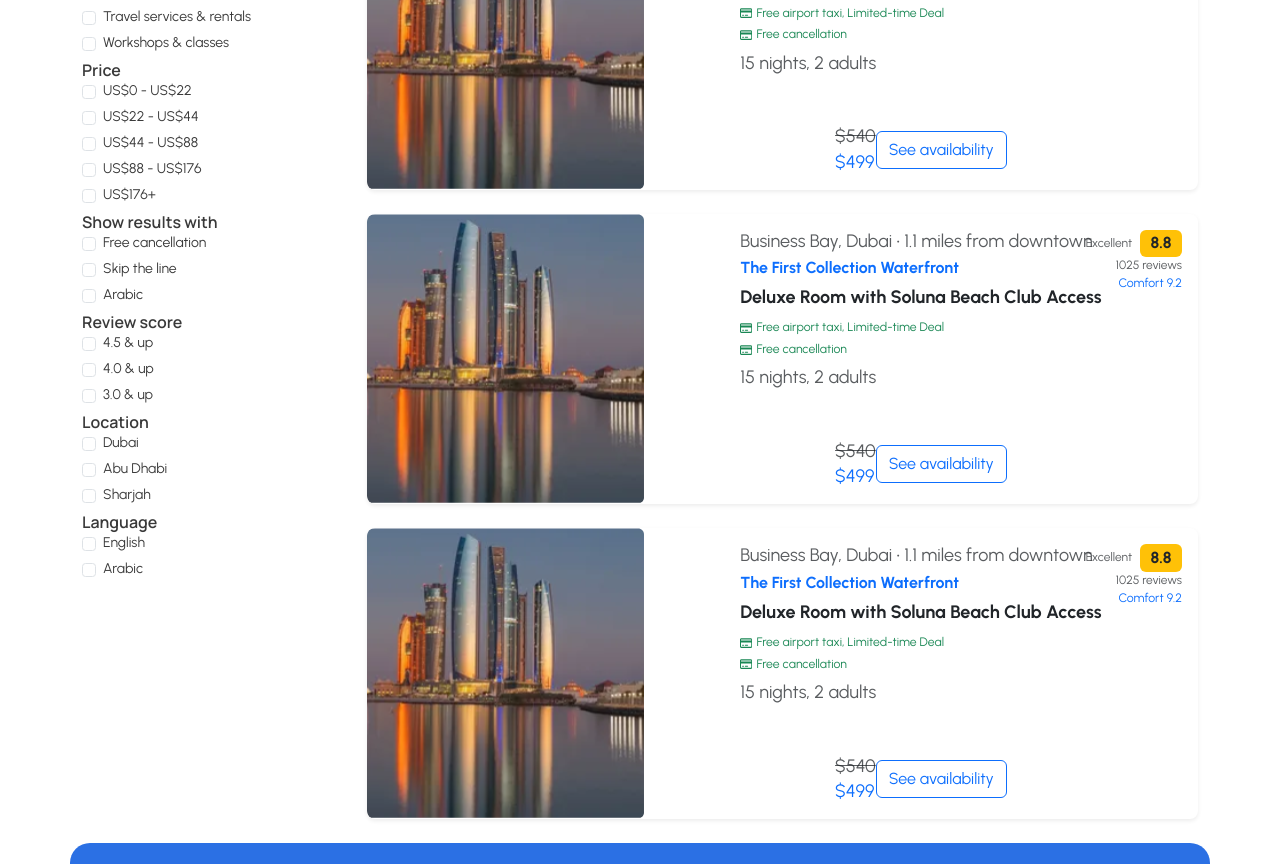
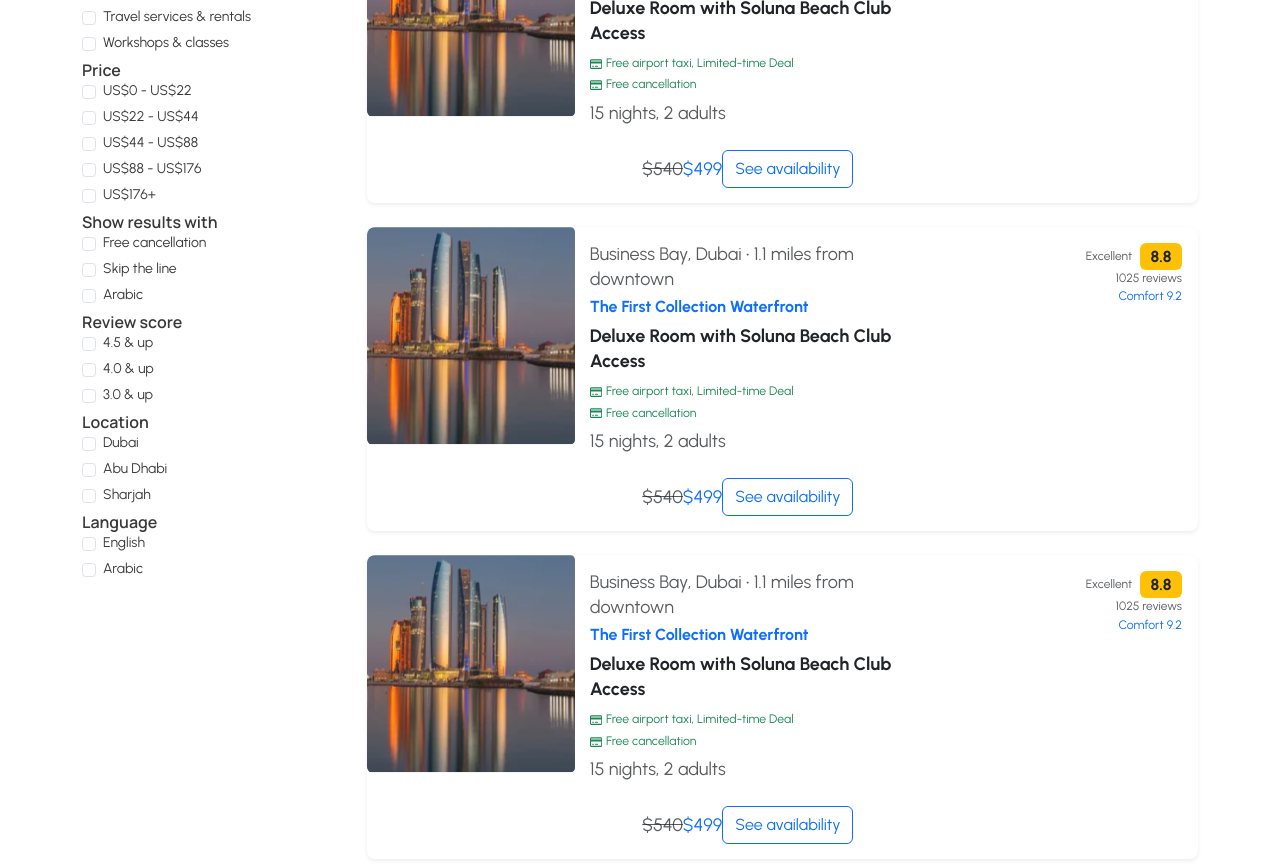
Before and after one commit to afzalimdad9/travel-mania, a Next.js app: page /hotelsearchresults in a window 1280 px wide. Shown: the part 1300-2164 px from the top of the page. Built offline with nearby package versions, Linux system fonts and the light colour scheme.

Commit message:
feat: updated hotels search result page

```diff
--- a/src/pages/hotelsearchresults.jsx
+++ b/src/pages/hotelsearchresults.jsx
@@ -227,7 +227,7 @@
               {searchResults.map((result, index) => (
                 <Card key={index} className="mb-4 border-0 shadow-sm rounded-3">
                   <Row className="g-0">
-                    <Col md={4}>
+                    <Col md={3}>
                       <Image
                         src={result.image}
                         alt={result.title}
@@ -235,8 +235,8 @@
                         className="img-fluid rounded-start"
                       />
                     </Col>
-                    <Col md={8}>
-                      <Card.Body className="d-flex flex-column justify-content-between h-100">
+                    <Col md={5}>
+                      <Card.Body className="d-flex flex-column justify-content-between">
                         <div>
                           <Card.Text className="text-muted mb-1">
                             {result.location} • {result.distance}
@@ -259,8 +259,8 @@
                             {result.nights}
                           </Card.Text>
                         </div>
-                        <div className="d-flex justify-content-between align-items-center mt-3">
-                          <div>
+                        <div className="d-flex align-items-center mt-3">
+                          <div className="d-flex">
                             <Card.Text className="mb-0 text-decoration-line-through text-muted">
                               {result.originalPrice}
                             </Card.Text>
```
